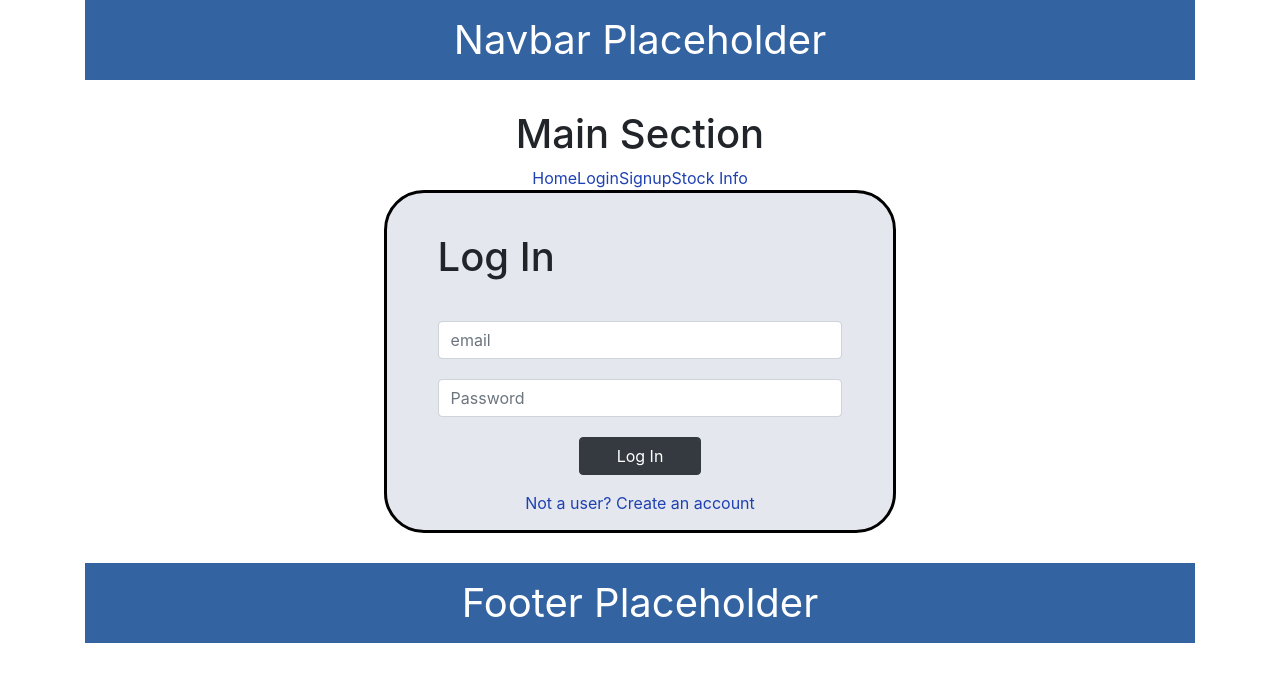
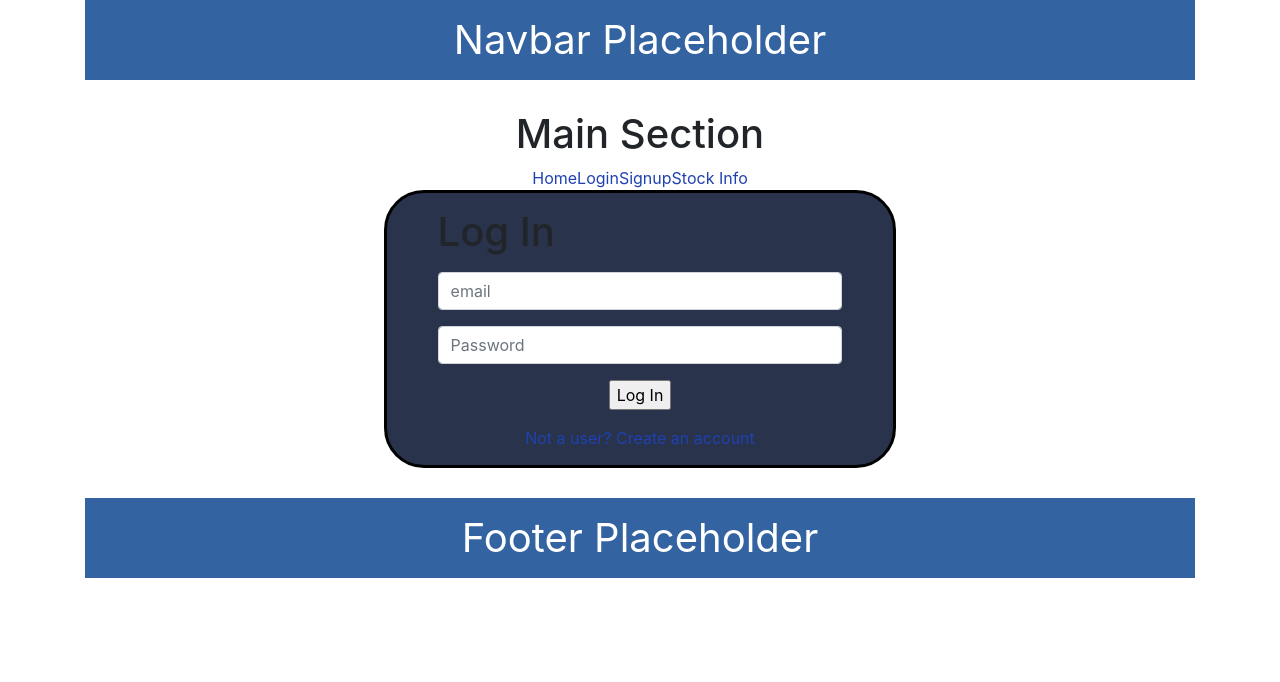
Before and after one commit to MBajor14/practice_ReactRouter, a React (Create React App) app: page /login in a window 1280 px wide. Shown: the top 682 px of the page. Built offline with nearby package versions, Linux system fonts and the light colour scheme.

Commit message:
Restructured component directory

```diff
--- a/src/App.css
+++ b/src/App.css
@@ -41,7 +41,7 @@
   flex-direction: column;
   border: 3px solid black;
   border-radius: 40px;
-  background-color: rgb(228, 231, 238);
+  background-color: rgb(41, 51, 75);
 }
 
 .login_container h1{
@@ -59,10 +59,10 @@
   width: 512px;
   display: flex;
   flex-direction: column;
-  border: 3px solid black;
   border-radius: 40px;
   background-color: rgb(41, 51, 75);
   padding:20px;
+  box-shadow: 5px 5px 5px rgb(109, 201, 230);
 }
 
 .stock-info h1{
--- a/src/App.js
+++ b/src/App.js
@@ -1,5 +1,5 @@
 import React, { Component } from 'react';
-import MainSection from './components/MainSection'
+import MainSection from './components/smart/MainSection'
 import '../node_modules/bootstrap/dist/css/bootstrap.min.css';
 import './App.css';
 
--- a/src/components/Login.jsx
+++ b/src/components/smart/Login.jsx
@@ -1,22 +1,21 @@
 import React, { Component } from 'react';
 import {Link} from 'react-router-dom'
+import DisplayTitle from '../dumb/DisplayTitle'
 
 class Login extends Component {
     render() {
         return (
             <div className="login_container">
                 <form>
-                    <div className="login_title">
-                        <h1>Log In</h1>
+                    <DisplayTitle value={"Log In"} />
+                    <div className="form-group">
+                        <input className="form-control" type="email" name="email" placeholder="email" required/>
                     </div>
                     <div className="form-group">
-                        <input className="form-control" type="text" name="email" placeholder="email" required/>
+                        <input className="form-control" type="password" name="password" placeholder="Password" required/>
                     </div>
                     <div className="form-group">
-                        <input className="form-control" type="text" name="password" placeholder="Password" required/>
-                    </div>
-                    <div className="form-group">
-                        <button type="button" className="btn btn-dark">Log In</button>
+                        <input type="submit" value="Log In" />
                     </div>
                     <Link to="/signup">Not a user? Create an account</Link>
                 </form>
@@ -26,3 +25,5 @@ class Login extends Component {
 }
 
 export default Login;
+
+//<button type="button" className="btn btn-dark">Log In</button>
--- a/src/components/MainSection.jsx
+++ b/src/components/smart/MainSection.jsx
@@ -1,8 +1,8 @@
 import React, { Component } from 'react';
 import {BrowserRouter as Router, Route, Link} from 'react-router-dom';
-import Login from './Login';
-import Signup from './Signup';
-import StockInfo from './StockInfo';
+import Login from '../smart/Login';
+import Signup from '../smart/Signup';
+import StockInfo from '../smart/StockInfo';
 
 class MainSection extends Component{
     render(){
--- a/src/components/StockInfo.jsx
+++ b/src/components/smart/StockInfo.jsx
@@ -1,6 +1,6 @@
 import React, { Component } from 'react';
-import DisplayField from './DisplayField';
-import DisplayTitle from './DisplayTitle';
+import DisplayField from '../dumb/DisplayField';
+import DisplayTitle from '../dumb/DisplayTitle';
 
 const API_PREFIX = "https://api.iextrading.com/1.0";
 
```
Also changed, not shown: src/components/dumb/FormTextInput.jsx (added, +9 -0 lines), src/components/dumb/DisplayField.jsx (renamed from src/components/DisplayField.jsx), src/components/dumb/DisplayTitle.jsx (renamed from src/components/DisplayTitle.jsx), src/components/smart/Signup.jsx (renamed from src/components/Signup.jsx).
